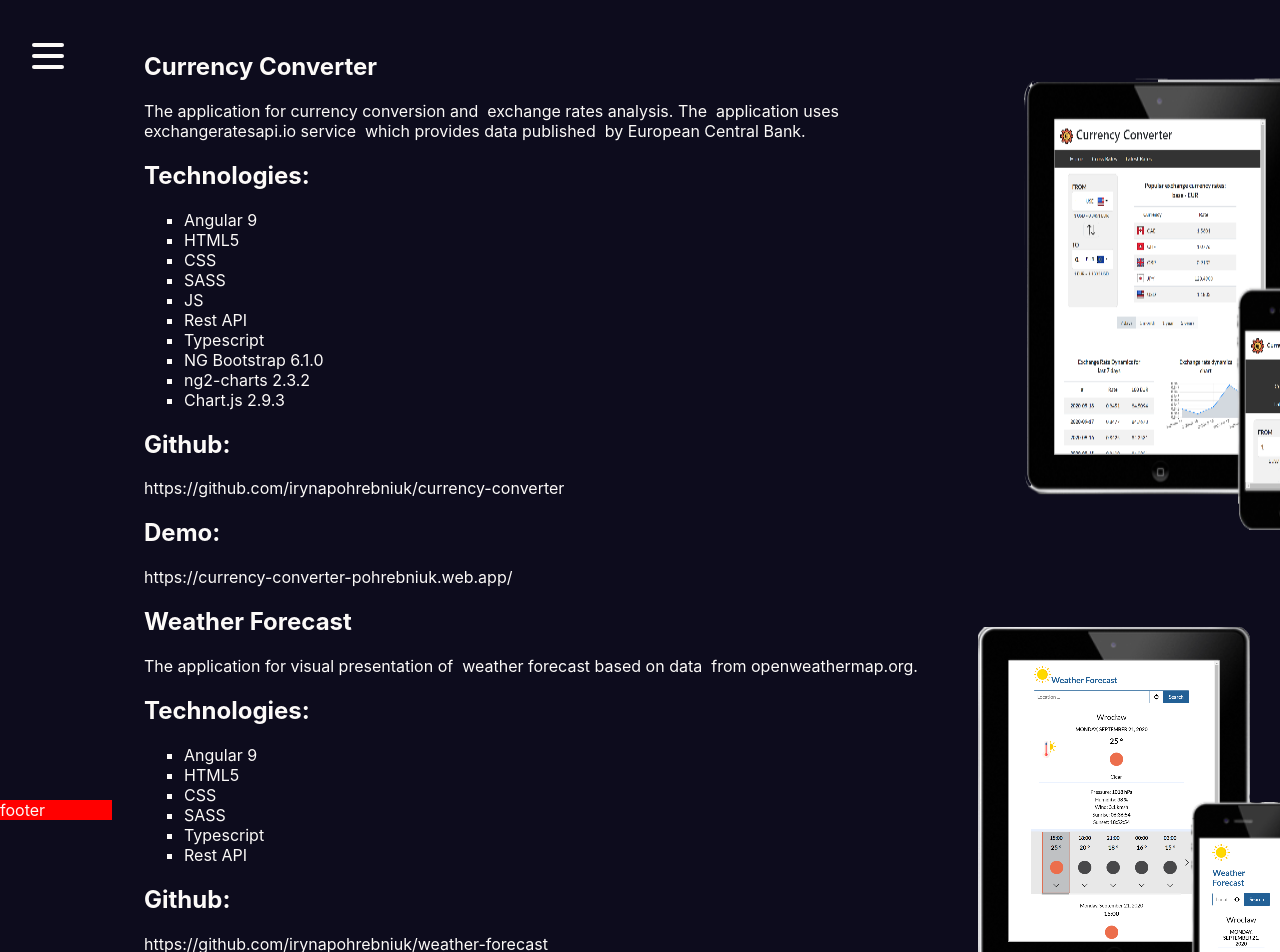
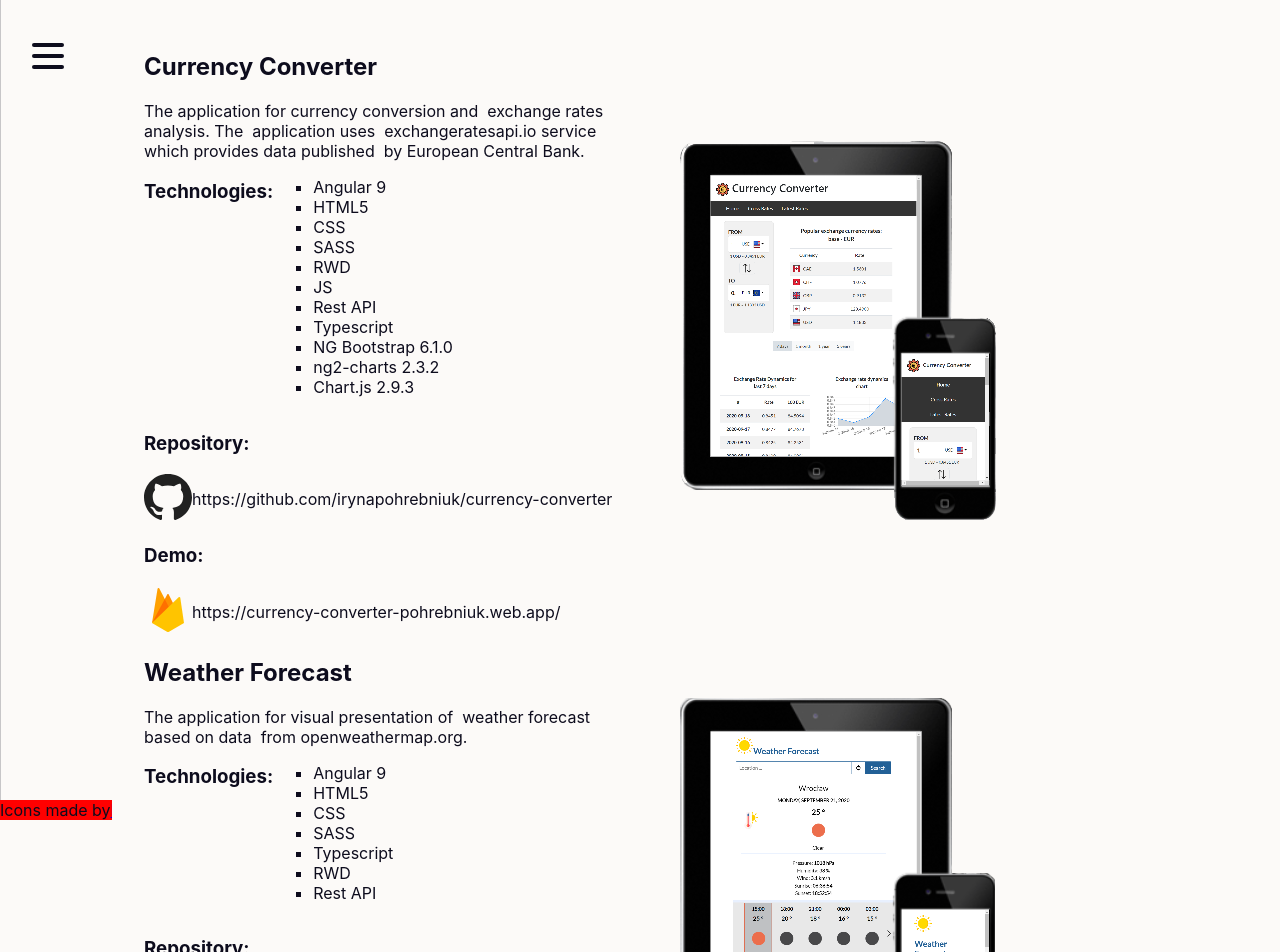
Before and after one commit to irynapohrebniuk/javajutsu, a React (Create React App) app: page /projects in a window 1280 px wide. Shown: the top 952 px of the page. Built offline with nearby package versions, Linux system fonts and the light colour scheme.

Commit message:
Small fix of  Menu and Burger styles

```diff
--- a/src/App.js
+++ b/src/App.js
@@ -24,7 +24,7 @@
     position: absolute;
     left: ${({ open }) => open ? '20rem;' : '7rem;'};
     flex-grow: 1;
-    background-color: ${({ theme }) => theme.primaryDark};
+    background-color: ${({ theme }) => theme.primaryLight};
     width: 100%;
     min-height: 100vh;
 `
--- a/src/components/block.js
+++ b/src/components/block.js
@@ -3,38 +3,61 @@
 import { StyledTech } from '../styledComponents/tech.styled'
 import { StyledProjectLink } from '../styledComponents/projectLink.styled'
 import styled from 'styled-components'
+import FirebaseIcon from './firebaseIcon'
+import GithubIcon from './githubIcon'
+import StyledContainer from '../styledComponents/container.styled'
 
 const StyledBlock = styled.div`
+  flex-basis: 30rem;
   flex-direction: row;
 `;
 
-
 const StyledProjectList = styled.ul`
   list-style-type: square;
+  display: flex;
+  flex-direction: column;
+  flex-wrap: wrap;
 `
-
 const StyledProjectListItem = styled.li`
-  display: block;
+  padding: 5px;
   &::before {
   content: "\2022";
-  color: ${({ theme }) => theme.primaryLight};
+  color: ${({ theme }) => theme.primaryDark};
   }
 `
-
 const ProjectBlock = (props) => {
-    let {github, firebase} = props.links
+  let { github, firebase } = props.links
   return (
     <StyledBlock>
       <h1>{props.title}</h1>
       <StyledInfo> {props.info} </StyledInfo>
+
       <StyledTech>
-                <h2>Technologies:</h2>
+        <h3>Technologies:</h3>
         <StyledProjectList>
-                     {props.tech.map((item, index) => <StyledProjectListItem key={'tech_'+index}>{item}</StyledProjectListItem>)}
+          {props.tech.map((item, index) =>
+            <StyledProjectListItem key={'tech_' + index}>
+              {item}
+            </StyledProjectListItem>)}
         </StyledProjectList>
       </StyledTech>
-            <StyledProjectLink><h2>Github:</h2>  {github} </StyledProjectLink>
-            <StyledProjectLink><h2>Demo:</h2> {firebase}</StyledProjectLink>
+
+      <StyledProjectLink>
+        <h3>Repository:</h3>
+        <StyledContainer position='relative' direction='row'>
+          <div><GithubIcon height='48' width='48' /></div>
+          <div>{github}</div>
+        </StyledContainer>
+      </StyledProjectLink>
+
+      <StyledProjectLink>
+        <h3>Demo:</h3>
+        <StyledContainer position='relative' direction='row'>
+          <div><FirebaseIcon height='48' width='48' /></div>
+          <div>{firebase}</div>
+        </StyledContainer>
+      </StyledProjectLink>
+
     </StyledBlock>
   )
 }
--- a/src/components/burger.js
+++ b/src/components/burger.js
@@ -15,7 +15,7 @@
   border: none;
   cursor: pointer;
   padding: 0;
-  z-index: 10;
+  z-index: 100;
 
   &:focus {
     outline: none;
@@ -24,9 +24,9 @@
   div {
     width: 2rem;
     height: 0.25rem;
-    background: ${({ theme, open }) => open ? theme.primaryDark : theme.primaryLight};
+    background-color: ${({ theme, open }) => open ? theme.primaryLight : theme.primaryDark};;
     border-radius: 10px;
-    transition: all 0.3s linear;
+    transition: all 0.1s linear;
     position: relative;
     transform-origin: 1px;
 
@@ -36,7 +36,6 @@
 
     :nth-child(2) {
       opacity: ${({open}) => open ? '0' : '1'};
-      transform: ${({open}) => open ? 'translateX(20px)' : 'translateX(0)'};
     }
 
     :nth-child(3) {
--- /dev/null
+++ b/src/components/firebaseIcon.js
@@ -0,0 +1,12 @@
+import React from 'react'
+
+const FirebaseIcon = (props) => {
+console.log(props)
+    return (
+        <div>
+            <svg xmlns="http://www.w3.org/2000/svg"  viewBox="0 0 48 48" width={props.width} height={props.height}><path fill="#ff8f00" d="M8,37L23.234,8.436c0.321-0.602,1.189-0.591,1.494,0.02L30,19L8,37z"/><path fill="#ffa000" d="M8,36.992l5.546-34.199c0.145-0.895,1.347-1.089,1.767-0.285L26,22.992L8,36.992z"/><path fill="#ff6f00" d="M8.008 36.986L8.208 36.829 25.737 22.488 20.793 13.012z"/><path fill="#ffc400" d="M8,37l26.666-25.713c0.559-0.539,1.492-0.221,1.606,0.547L40,37l-15,8.743 c-0.609,0.342-1.352,0.342-1.961,0L8,37z"/></svg>
+        </div>
+    )
+}
+
+export default FirebaseIcon
--- a/src/components/footer.js
+++ b/src/components/footer.js
@@ -2,13 +2,19 @@
 import styled from 'styled-components'
 
 const StyledFooter = styled.div`
-    flex-basis: 100%;
+    width: 100%;
     background-color: red;
+    bottom: 0;
 `
 
 const Footer = () => {
     return (
-        <StyledFooter>footer</StyledFooter>
+        <StyledFooter>
+            Icons made by
+            <a href="https://www.flaticon.com/authors/pixel-perfect" title="Pixel perfect">
+                Pixel perfect
+            </a> from <a href="https://www.flaticon.com/" title="Flaticon"> www.flaticon.com</a>
+        </StyledFooter>
     )
 }
 
--- /dev/null
+++ b/src/components/githubIcon.js
@@ -0,0 +1,12 @@
+import React from 'react'
+
+const GithubIcon = (props) => {
+console.log(props)
+    return (
+        <div>
+            <svg enable-background="new 0 0 24 24" height={props.height} viewBox="0 0 24 24" width={props.width} xmlns="http://www.w3.org/2000/svg"><path d="m12 .5c-6.63 0-12 5.28-12 11.792 0 5.211 3.438 9.63 8.205 11.188.6.111.82-.254.82-.567 0-.28-.01-1.022-.015-2.005-3.338.711-4.042-1.582-4.042-1.582-.546-1.361-1.335-1.725-1.335-1.725-1.087-.731.084-.716.084-.716 1.205.082 1.838 1.215 1.838 1.215 1.07 1.803 2.809 1.282 3.495.981.108-.763.417-1.282.76-1.577-2.665-.295-5.466-1.309-5.466-5.827 0-1.287.465-2.339 1.235-3.164-.135-.298-.54-1.497.105-3.121 0 0 1.005-.316 3.3 1.209.96-.262 1.98-.392 3-.398 1.02.006 2.04.136 3 .398 2.28-1.525 3.285-1.209 3.285-1.209.645 1.624.24 2.823.12 3.121.765.825 1.23 1.877 1.23 3.164 0 4.53-2.805 5.527-5.475 5.817.42.354.81 1.077.81 2.182 0 1.578-.015 2.846-.015 3.229 0 .309.21.678.825.56 4.801-1.548 8.236-5.97 8.236-11.173 0-6.512-5.373-11.792-12-11.792z" fill="#212121" /></svg>
+        </div>
+    )
+}
+
+export default GithubIcon
--- a/src/components/menu.js
+++ b/src/components/menu.js
@@ -1,29 +1,50 @@
 import React from 'react'
+import styled from 'styled-components'
 import { bool } from 'prop-types'
-import styled from 'styled-components'
 import { Link } from 'react-router-dom'
 
 export const StyledMenu = styled.nav`
-  background: ${({ theme }) => theme.primaryLight};
+  display: flex;
+  flex-direction: column;
+  position: absolute;
+  top: 0;
+  left: 0;
+  justify-content:center;
+  background: ${({ theme }) => theme.primaryDark};
   height: 100vh;
+  text-align: left;
   padding: 2rem;
   transition: transform 0.3s ease-in-out;
   transform: ${({ open }) => open ? 'translateX(0)' : 'translateX(-100%)'};
+  z-index: 10;
 
   @media only screen and (max-width: ${({ theme }) => theme.mobile}) {
     width: 100%;
   }
+`
 
-  a {
+export const NavList = styled.ul`
+  /* margin-top: 4rem; */
+  padding: 0;
+  list-style: none;
+  text-transform: none;
+  font-weight: 300;
+  line-height: 60px;
+`
+export const NavItem = styled.li`
+  display: block;
+`
+
+export const StyledLink = styled(Link)`
     font-size: 1.5rem;
     text-transform: uppercase;
     padding: 2rem 0;
     font-weight: bold;
     letter-spacing: 0.5rem;
-    color: ${({ theme }) => theme.primaryDark};
+    color: ${({ theme }) => theme.primaryLight};
     text-decoration: none;
     transition: color 0.3s linear;
-    z-index: -1;
+
 
     @media (max-width: ${({ theme }) => theme.mobile}) {
       font-size: 1.5rem;
@@ -33,36 +54,12 @@
     &:hover {
       color: ${({ theme }) => theme.primaryHover};
     }
-  }
-`
-
-export const NavList = styled.ul`
-  margin-top: 4rem;
-  padding: 0;
-  list-style: none;
-  text-transform: none;
-  font-weight: 300;
-  line-height: 60px;
-`
-export const NavItem = styled.li`
-  display: block;
-  color: gray
-`
-
-export const StyledLink = styled(Link)`
-    height: 100%;
-    color: #5f6f81;
-    text-decoration: none;
-    cursor: pointer;
-    &:focus, &:hover, &:visited, &:link, &:active {
-        text-decoration: none;
-    }
 `;
 
 const navItemsNames = ['Projects', 'About', 'Contact']
 
 const NavItems = (props) => {
-  const items = props.items.map((item) => <NavItem key={'navItem_'+item}><StyledLink to={'/'+ item}>{item}</StyledLink></NavItem>)
+  const items = props.items.map((item) => <NavItem key={'navItem_' + item}><StyledLink to={'/' + item}>{item}</StyledLink></NavItem>)
   return items
 }
 
--- a/src/db.js
+++ b/src/db.js
@@ -13,7 +13,7 @@
       exchangeratesapi.io service
       which provides data published
       by European Central Bank. `,
-      'tech': ['Angular 9', 'HTML5', 'CSS', 'SASS',
+      'tech': ['Angular 9', 'HTML5', 'CSS', 'SASS', 'RWD',
               'JS', 'Rest API', 'Typescript', 'NG Bootstrap 6.1.0', 'ng2-charts 2.3.2',
               'Chart.js 2.9.3'],
       'links': {'github': 'https://github.com/irynapohrebniuk/currency-converter',
@@ -27,7 +27,7 @@
       'info': `The application for visual presentation of
       weather forecast based on data
       from openweathermap.org. `,
-      'tech': ['Angular 9', 'HTML5', 'CSS', 'SASS', 'Typescript', 'Rest API'],
+      'tech': ['Angular 9', 'HTML5', 'CSS', 'SASS', 'Typescript','RWD', 'Rest API'],
       'links': {'github': 'https://github.com/irynapohrebniuk/weather-forecast',
                 'firebase': 'https://weather-forecast-5b7d8.web.app/'},
       'imgMobile': imgWeatherMobile,
--- a/src/pages/projects.js
+++ b/src/pages/projects.js
@@ -19,7 +19,7 @@
                 key={'project_' + index}
                 >
               </ProjectBlock>
-              <img src={project.imgMobile} alt={project.title} width='392px' />
+              <img src={project.imgMobile} alt={project.title} width='392px' height='auto' />
             </StyledContainer>
           )
         }
--- a/src/styledComponents/container.styled.js
+++ b/src/styledComponents/container.styled.js
@@ -1,10 +1,10 @@
 import styled from 'styled-components'
 
 const StyledContainer = styled.div`
-
+  flex-direction: ${(props) => props.direction};
   display: flex;
   position: ${(props) => props.position};
-  flex-direction: ${(props) => props.direction};
+  align-items: center;
   @media (max-width: ${({ theme }) => theme.mobile}) {
     flex-direction: column;
   }
@@ -12,7 +12,7 @@
     flex-direction: column;
   }
 
-  color: ${({ theme }) => theme.primaryLight};
+  color: ${({ theme }) => theme.primaryDark};
 `
 
 export default StyledContainer
--- a/src/styledComponents/global.js
+++ b/src/styledComponents/global.js
@@ -10,8 +10,8 @@
     box-sizing: border-box;
   }
   body {
-    background: ${({ theme }) => theme.primaryDark};
-    color: ${({ theme }) => theme.primaryLight};
+    background: ${({ theme }) => theme.primaryLight};
+    color: ${({ theme }) => theme.primaryDark};
     font-family: -apple-system, BlinkMacSystemFont, "Segoe UI", Roboto, Helvetica, Arial, sans-serif, "Apple Color Emoji", "Segoe UI Emoji", "Segoe UI Symbol";
     min-height: 100vh;
     justify-content: left;
--- a/src/styledComponents/tech.styled.js
+++ b/src/styledComponents/tech.styled.js
@@ -1,6 +1,8 @@
 import styled from 'styled-components'
 
 export const StyledTech = styled.div`
+  display: flex;
+  flex-direction: row;
   border: none;
   padding: 0;
 `
```
Also changed, not shown: src/img/iconfinder_google_firebase_1175544.png (added). Lines whose indentation alone changed are shown as unchanged.
